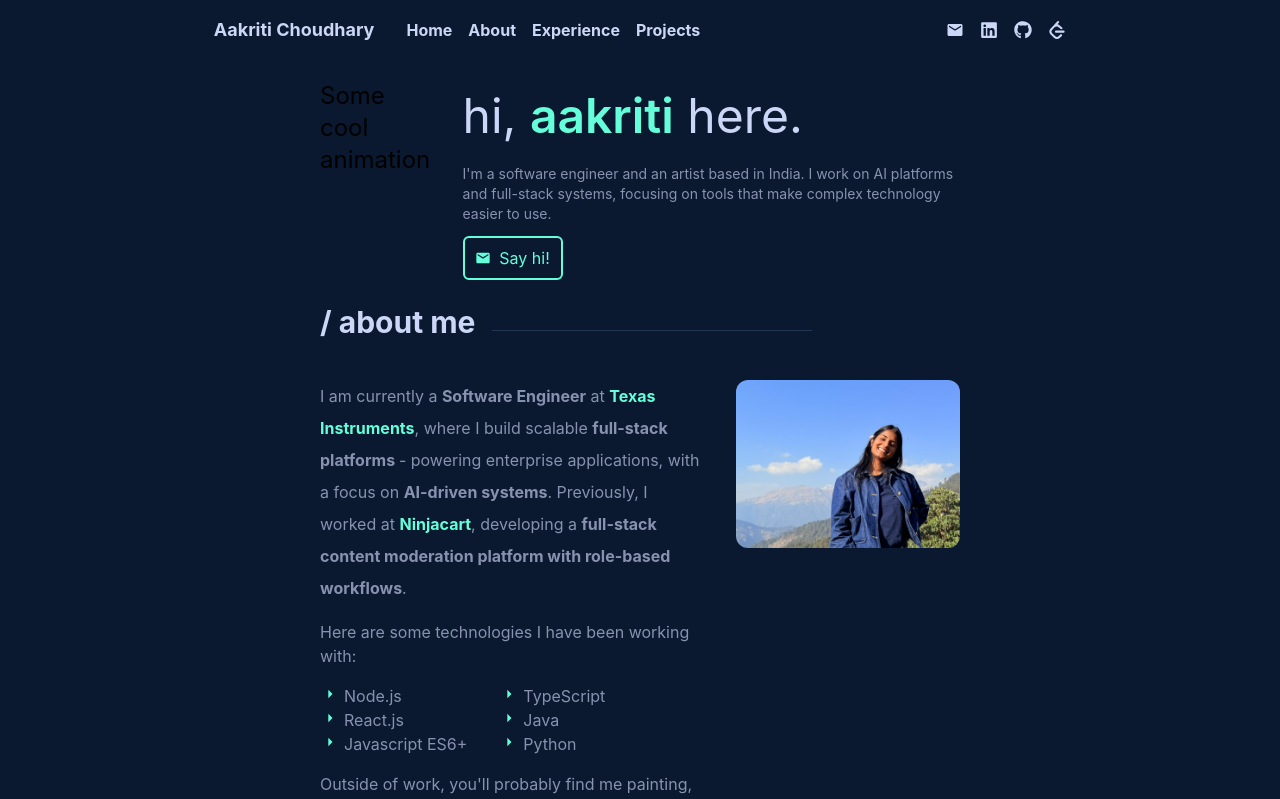
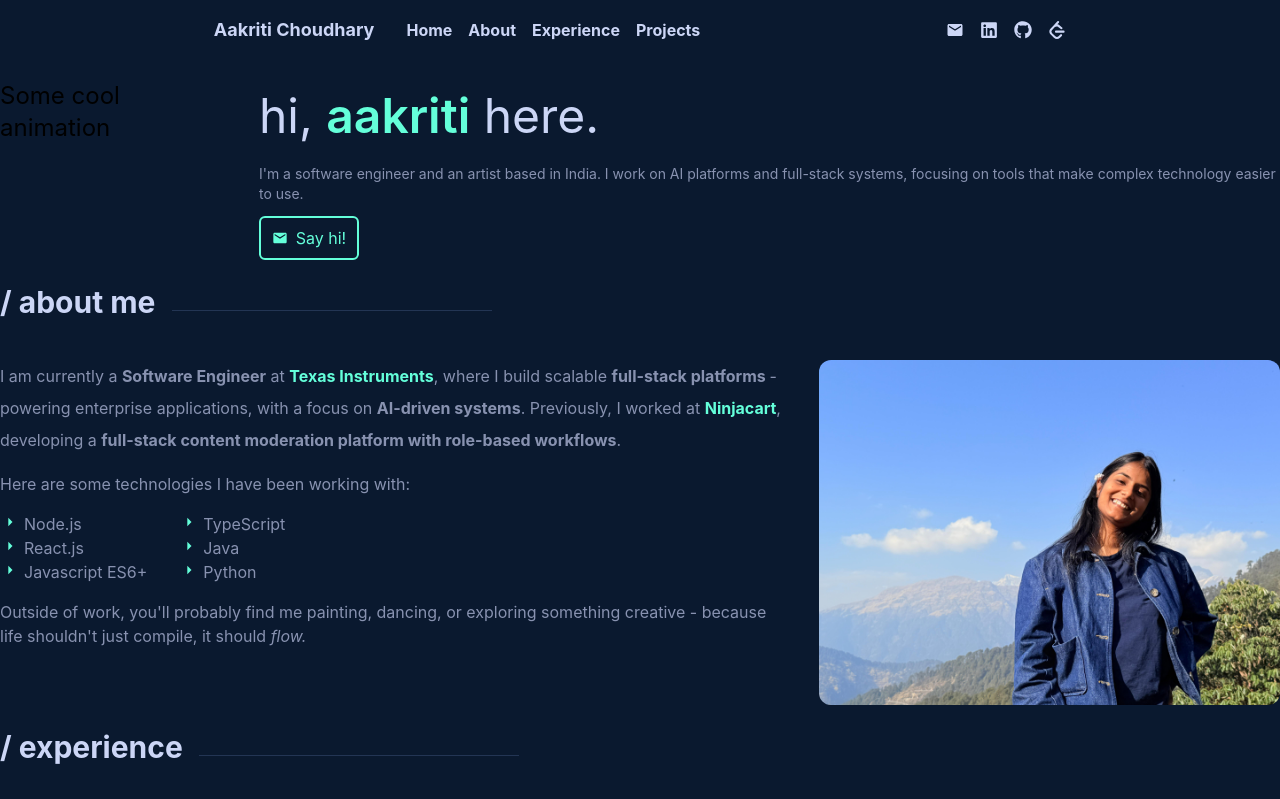
Before and after one commit to aakritichoudhary/aakriti, a React (Vite) app: page / in a window 1280 px wide. Shown: the top 799 px of the page. Built offline with nearby package versions, Linux system fonts and the light colour scheme.

Commit message:
ngrok setup

```diff
--- a/src/App.jsx
+++ b/src/App.jsx
@@ -9,7 +9,7 @@ function App() {
   return (
     <div>
       <NavBar />
-      <div className="px-80 pt-20 scroll-pt-20">
+      <div className="pt-20">
         <Home />
         <About />
         <Experience />
--- a/vite.config.js
+++ b/vite.config.js
@@ -4,4 +4,8 @@ import tailwindcss from '@tailwindcss/vite'
 
 export default defineConfig({
   plugins: [react(), tailwindcss()],
+  server:{
+    host:true,
+    allowedHosts: ['apiaceous-wrathfully-julieann.ngrok-free.dev']
+  }
 })
```
